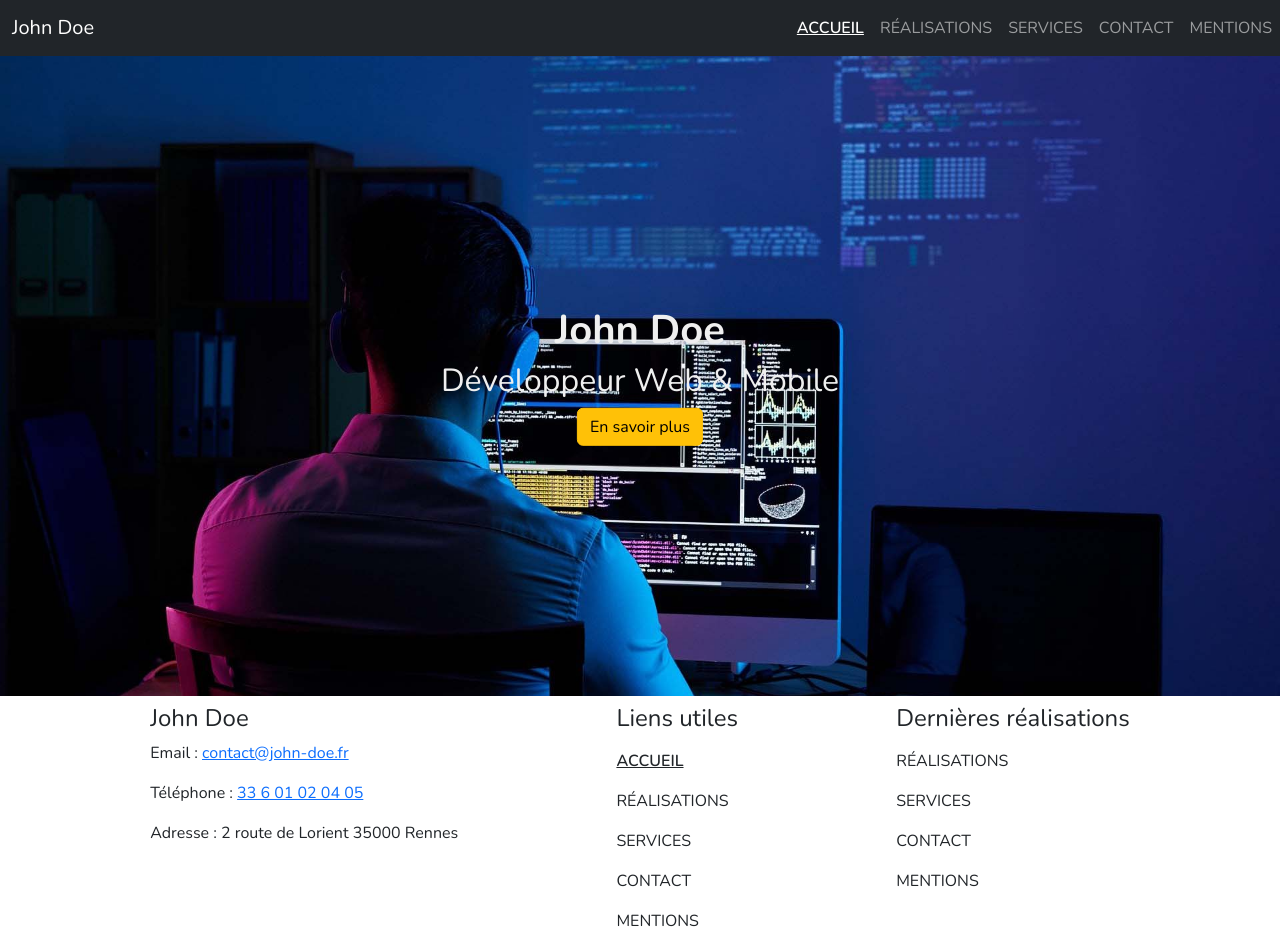
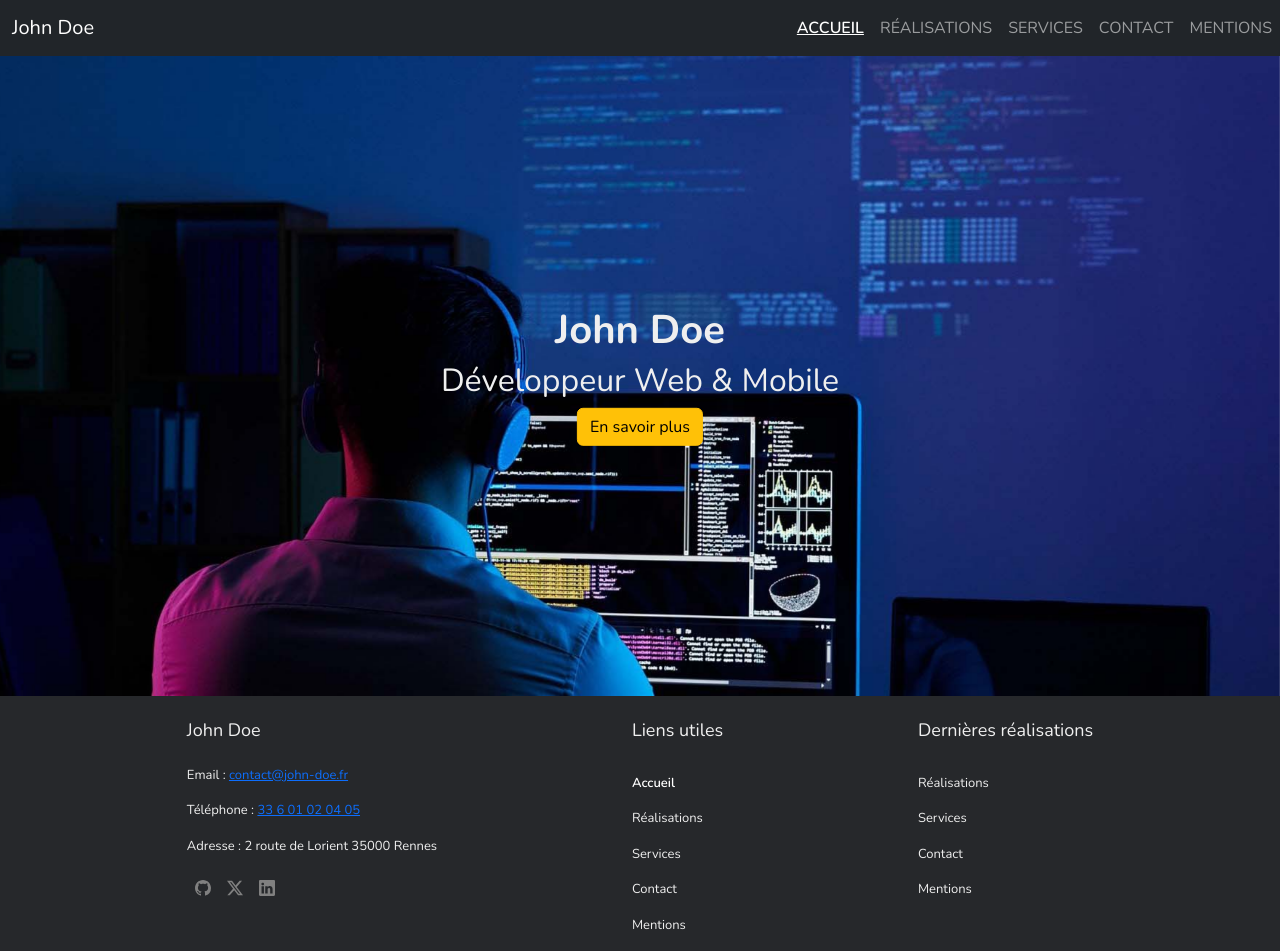
Before and after one commit to Adra-Awen/john-doe-portfolio, a React (Create React App) app: page / in a window 1280 px wide. Built offline with nearby package versions, Linux system fonts and the light colour scheme.

Commit message:
structure du footer

```diff
--- a/package.json
+++ b/package.json
@@ -8,6 +8,7 @@
     "@testing-library/react": "^13.4.0",
     "@testing-library/user-event": "^13.5.0",
     "bootstrap": "^5.3.8",
+    "bootstrap-icons": "^1.13.1",
     "react": "^18.2.0",
     "react-dom": "^18.2.0",
     "react-router-dom": "^6.22.3",
@@ -20,7 +21,6 @@
     "test": "react-scripts test",
     "eject": "react-scripts eject"
   },
-
   "browserslist": {
     "production": [
       ">0.2%",
@@ -33,5 +33,4 @@
       "last 1 safari version"
     ]
   }
-
 }
--- a/src/composents/footer.jsx
+++ b/src/composents/footer.jsx
@@ -15,6 +15,17 @@
             address="2 route de Lorient 35000 Rennes"
             variant="footer"
           />
+            <div className="icons-social-media">
+            <svg xmlns="http://www.w3.org/2000/svg" width="16" height="16" fill="currentColor" className="bi bi-github" viewBox="0 0 16 16">
+                <path d="M8 0C3.58 0 0 3.58 0 8c0 3.54 2.29 6.53 5.47 7.59.4.07.55-.17.55-.38 0-.19-.01-.82-.01-1.49-2.01.37-2.53-.49-2.69-.94-.09-.23-.48-.94-.82-1.13-.28-.15-.68-.52-.01-.53.63-.01 1.08.58 1.23.82.72 1.21 1.87.87 2.33.66.07-.52.28-.87.51-1.07-1.78-.2-3.64-.89-3.64-3.95 0-.87.31-1.59.82-2.15-.08-.2-.36-1.02.08-2.12 0 0 .67-.21 2.2.82.64-.18 1.32-.27 2-.27s1.36.09 2 .27c1.53-1.04 2.2-.82 2.2-.82.44 1.1.16 1.92.08 2.12.51.56.82 1.27.82 2.15 0 3.07-1.87 3.75-3.65 3.95.29.25.54.73.54 1.48 0 1.07-.01 1.93-.01 2.2 0 .21.15.46.55.38A8.01 8.01 0 0 0 16 8c0-4.42-3.58-8-8-8"/>
+                </svg>
+            <svg xmlns="http://www.w3.org/2000/svg" width="16" height="16" fill="currentColor" className="bi bi-twitter-x" viewBox="0 0 16 16">
+                    <path d="M12.6.75h2.454l-5.36 6.142L16 15.25h-4.937l-3.867-5.07-4.425 5.07H.316l5.733-6.57L0 .75h5.063l3.495 4.633L12.601.75Zm-.86 13.028h1.36L4.323 2.145H2.865z"/>
+                </svg>
+            <svg xmlns="http://www.w3.org/2000/svg" width="16" height="16" fill="currentColor" className="bi bi-linkedin" viewBox="0 0 16 16">
+                    <path d="M0 1.146C0 .513.526 0 1.175 0h13.65C15.474 0 16 .513 16 1.146v13.708c0 .633-.526 1.146-1.175 1.146H1.175C.526 16 0 15.487 0 14.854zm4.943 12.248V6.169H2.542v7.225zm-1.2-8.212c.837 0 1.358-.554 1.358-1.248-.015-.709-.52-1.248-1.342-1.248S2.4 3.226 2.4 3.934c0 .694.521 1.248 1.327 1.248zm4.908 8.212V9.359c0-.216.016-.432.08-.586.173-.431.568-.878 1.232-.878.869 0 1.216.662 1.216 1.634v3.865h2.401V9.25c0-2.22-1.184-3.252-2.764-3.252-1.274 0-1.845.7-2.165 1.193v.025h-.016l.016-.025V6.169h-2.4c.03.678 0 7.225 0 7.225z"/>
+                </svg>
+            </div>
         </div>
       </div>
 
--- a/src/composents/menu.jsx
+++ b/src/composents/menu.jsx
@@ -1,9 +1,9 @@
 import "../index.css";
 import { NavLink } from "react-router-dom";
 
-function Menu({variant="navbar"}) {
+function Menu({variant="footer"}) {
     return (
-        <ul className={`navbar-nav ${variant === "footer" ? "" : "me-auto mb-2 mb-lg-0"}`}>
+        <ul className={`navbar-nav ${variant === "footer" ? "footer-menu" : "me-auto mb-2 mb-lg-0"}`}>
                     <li className="nav-item">
                         <NavLink className="nav-link" to="/" end>Accueil</NavLink>
                     </li>
--- a/src/composents/navbar.jsx
+++ b/src/composents/navbar.jsx
@@ -4,7 +4,7 @@
 
 function Navbar () {
     return (
-        <nav className="navbar navbar-expand-lg navbar-dark bg-dark">
+        <nav className="navbar navbar-expand-lg navbar-dark bg-dark sticky-top">
             <div className="container-fluid">
             <NavLink className="navbar-brand" href="/">John Doe</NavLink>
                 <button className="navbar-toggler" type="button" data-bs-toggle="collapse" data-bs-target="#navbarSupportedContent"
--- a/src/composents/projects.jsx
+++ b/src/composents/projects.jsx
@@ -3,7 +3,7 @@
 
 function Projects({ variant }) {
   return (
-    <ul className={`navbar-nav ${variant === "footer" ? "" : "me-auto mb-2 mb-lg-0"}`}>
+    <ul className={`navbar-nav ${variant === "footer" ? "footer-menu" : "me-auto mb-2 mb-lg-0"}`}>
       <li className="nav-item">
         <NavLink to="/realisations" className="nav-link">Réalisations</NavLink>
       </li>
--- a/src/index.css
+++ b/src/index.css
@@ -1,7 +1,5 @@
 @import url('https://fonts.googleapis.com/css2?family=Nunito:wght@300;400;600;700&display=swap');
 
-
-/*--------------------HERO--------------------*/
 * {
   margin: 0;
   padding: 0;
@@ -9,16 +7,20 @@
   font-family: 'Nunito', sans-serif;
 }
 
+/*--------------------HERO--------------------*/
+
 .header-hero {
   width: 100%;
   height: 80vh;
-  position: relative;
+  position: sticky;
+  z-index: -1;
 }
 
 .image-hero {
   width: 100%;
   height: 100%;
   object-fit: cover;
+  position: fixed;
 }
 
 .hero-infos{
@@ -54,3 +56,58 @@
   font-weight: 600;
   text-decoration: underline;
 }
+
+/*--------------------FOOTER--------------------*/
+footer{
+  background-color: rgb(38, 40, 43);
+}
+
+.footer-titl{
+  color: #efefef;
+  font-size:large;
+  margin: 1rem 0 1.5rem 0;
+}
+
+.InfosContact-component{
+  color:#efefef;
+  font-size: small;
+}
+
+.footer-menu{
+  list-style: none;
+  padding: 0;
+  margin :0;
+  display: flex;
+  flex-direction: column;
+  font-size:small;
+}
+
+.footer-menu .nav-link{
+  color: #efefef;
+  text-decoration: none;
+  font-weight: 300;
+  text-transform: none;
+}
+
+.footer-menu .nav-link:hover{
+  text-decoration: none;
+  color: white;
+  font-weight: 600;
+  transition: 0.3s;
+}
+
+.footer-menu .nav-link.active{
+  color: white !important;
+  text-decoration: none;
+  font-weight: 600 !important;
+}
+
+.bi{
+  color: gray;
+  margin: 0.5rem;
+
+}
+
+.bi:hover{
+  color: white;
+}
```
Also changed, not shown: src/pages/accueil.jsx (indentation only), 1 other file (tests, documents, lock files or other folders). Lines whose indentation alone changed are shown as unchanged.
